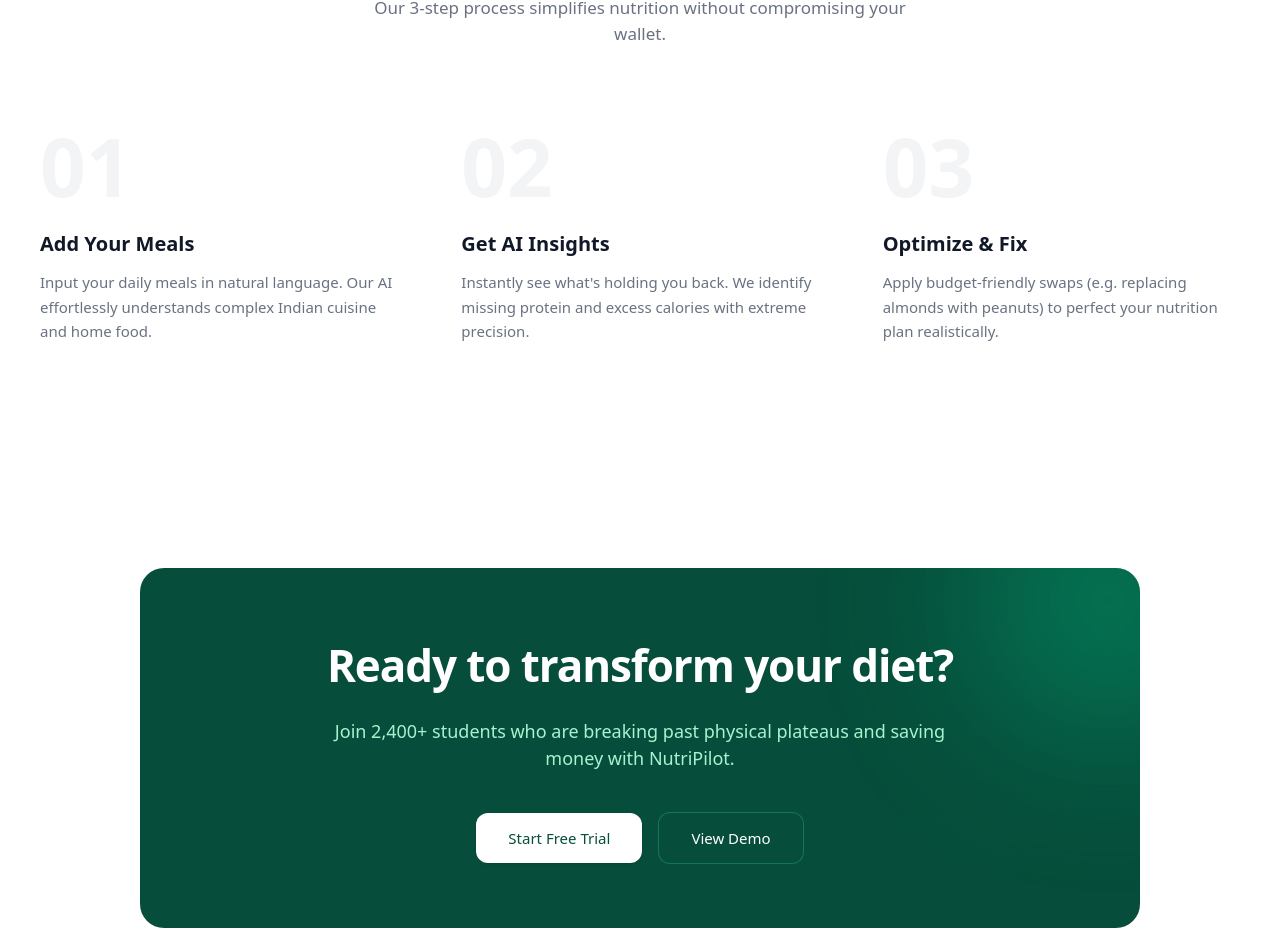
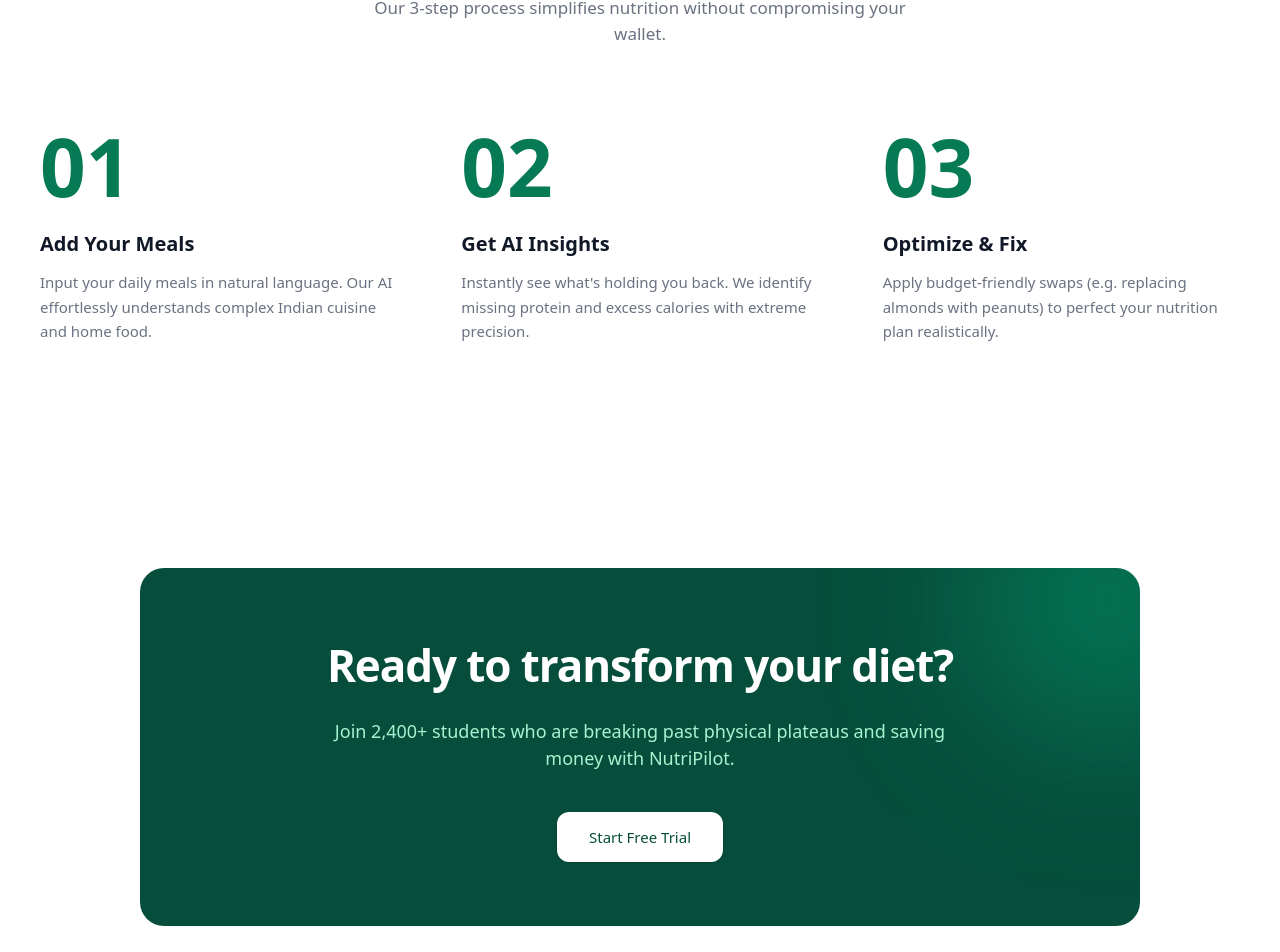
Before and after one commit to soumyasuryan/NutriPilot, a Next.js app: page / in a window 1280 px wide. Shown: the part 1217-2169 px from the top of the page. Built offline with nearby package versions, Linux system fonts and the light colour scheme.

Commit message:
UI improvements

```diff
--- a/app/page.js
+++ b/app/page.js
@@ -176,7 +176,7 @@
                 <div className="mb-8">
                   <div className="flex justify-between items-end mb-2">
                     <div className="text-[13px] font-medium text-gray-400">Target Analytics</div>
-                  <div className="text-[11px] font-medium text-gray-400 flex items-center gap-1.5"><Clock className="w-3 h-3"/> Updated just now</div>
+                    <div className="text-[11px] font-medium text-gray-400 flex items-center gap-1.5"><Clock className="w-3 h-3" /> Updated just now</div>
                   </div>
                   <div className="h-2 w-full bg-[#F3F4F6] rounded-full overflow-hidden mt-3">
                     <motion.div
@@ -240,7 +240,7 @@
                 transition={{ duration: 0.6, delay: 0.1 }}
                 className="flex flex-col relative group"
               >
-              <div className="text-[#F3F4F6] text-[5rem] font-bold leading-none mb-6">01</div>
+                <div className="text-[#057a55] text-[5rem] font-bold leading-none mb-6">01</div>
                 <h3 className="text-xl font-semibold text-[#111827] mb-3">Add Your Meals</h3>
                 <p className="text-gray-500 leading-relaxed text-[15px]">
                   Input your daily meals in natural language. Our AI effortlessly understands complex Indian cuisine and home food.
@@ -255,7 +255,7 @@
                 transition={{ duration: 0.6, delay: 0.2 }}
                 className="flex flex-col relative"
               >
-              <div className="text-[#F3F4F6] text-[5rem] font-bold leading-none mb-6">02</div>
+                <div className="text-[#057a55] text-[5rem] font-bold leading-none mb-6">02</div>
                 <h3 className="text-xl font-semibold text-[#111827] mb-3">Get AI Insights</h3>
                 <p className="text-gray-500 leading-relaxed text-[15px]">
                   Instantly see what's holding you back. We identify missing protein and excess calories with extreme precision.
@@ -270,7 +270,7 @@
                 transition={{ duration: 0.6, delay: 0.3 }}
                 className="flex flex-col relative"
               >
-               <div className="text-[#F3F4F6] text-[5rem] font-bold leading-none mb-6">03</div>
+                <div className="text-[#057a55] text-[5rem] font-bold leading-none mb-6">03</div>
                 <h3 className="text-xl font-semibold text-[#111827] mb-3">Optimize & Fix</h3>
                 <p className="text-gray-500 leading-relaxed text-[15px]">
                   Apply budget-friendly swaps (e.g. replacing almonds with peanuts) to perfect your nutrition plan realistically.
@@ -307,12 +307,6 @@
               >
                 Start Free Trial
               </Link>
-            <Link
-              href="/demo"
-              className="w-full sm:w-auto bg-[#064E3B] border border-[#34D399]/30 text-white font-medium px-8 py-3.5 rounded-xl hover:bg-[#065F46] transition-colors duration-200 flex items-center justify-center text-[15px]"
-            >
-              View Demo
-            </Link>
             </div>
           </motion.div>
         </section>
```
Lines whose indentation alone changed are shown as unchanged.
